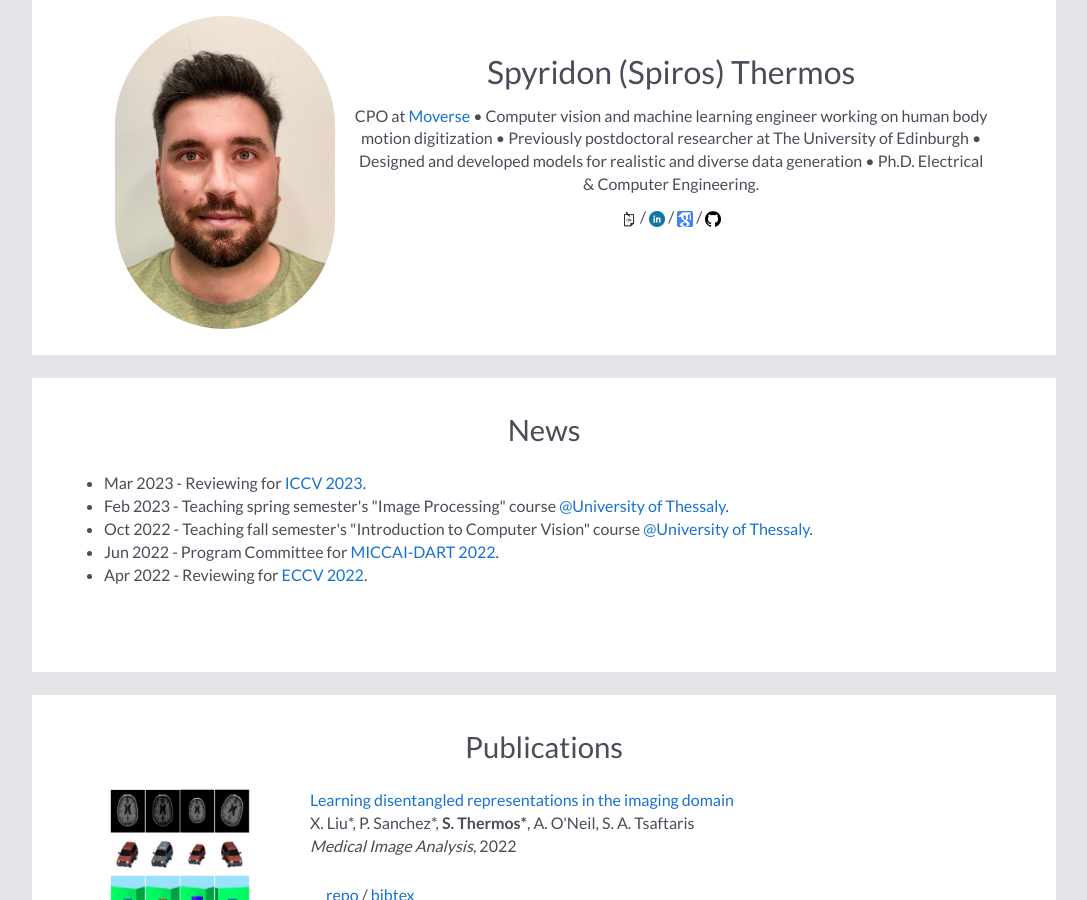
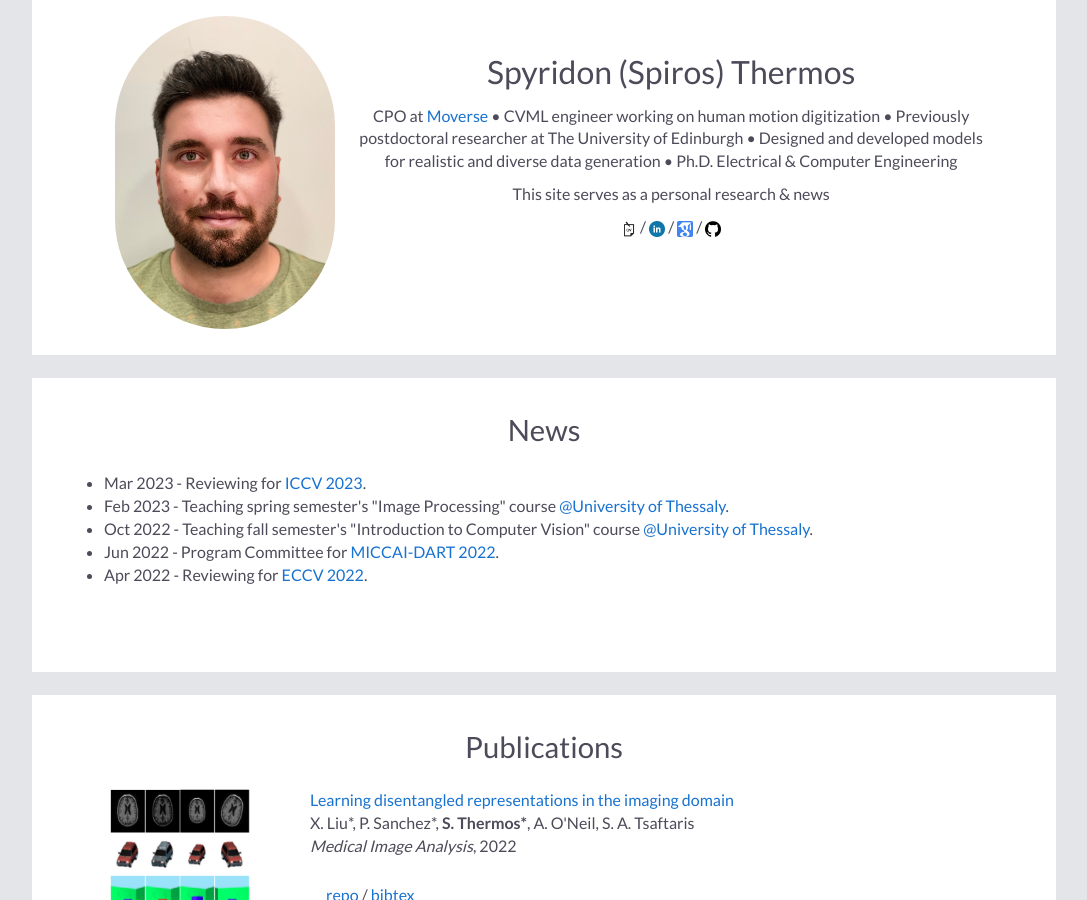
Before and after one commit to spthermo/spthermo.github.io, a Jekyll site: the page built from index.md, in a window 1280 px wide and 900 px high. Shown: the whole window, without its empty margins (96-1183 px from the left). Built offline with Jekyll 4.4.1, drawn with Linux system fonts in a browser that asks for light colours; nearby versions of some CDN libraries; our own code applies the rules of GitHub Pages for plain Markdown files.

Commit message:
Update default.html

```diff
--- a/_layouts/default.html
+++ b/_layouts/default.html
@@ -34,7 +34,9 @@
 
             <p align="center"><font size="6px">Spyridon (Spiros) Thermos</font></p>
 
-            <p>CPO at <a href="https://moverse.ai/">Moverse</a> • Computer vision and machine learning engineer working on human body motion digitization • Previously postdoctoral researcher at The University of Edinburgh • Designed and developed models for realistic and diverse data generation • Ph.D. Electrical & Computer Engineering.</p>
+            <p>CPO at <a href="https://moverse.ai/">Moverse</a> • CVML engineer working on human motion digitization • Previously postdoctoral researcher at The University of Edinburgh • Designed and developed models for realistic and diverse data generation • Ph.D. Electrical & Computer Engineering</p>
+
+            <p>This site serves as a personal research & news</p>
 
             <p> <a href="assets/cv_spthermo.pdf"><img src="assets/icons/cv.png" height="16"></a> /
                 <a href="https://uk.linkedin.com/in/spirosthermos" target="_blank" ><img src="assets/icons/linkedin.png" height="16"></a> /
```
